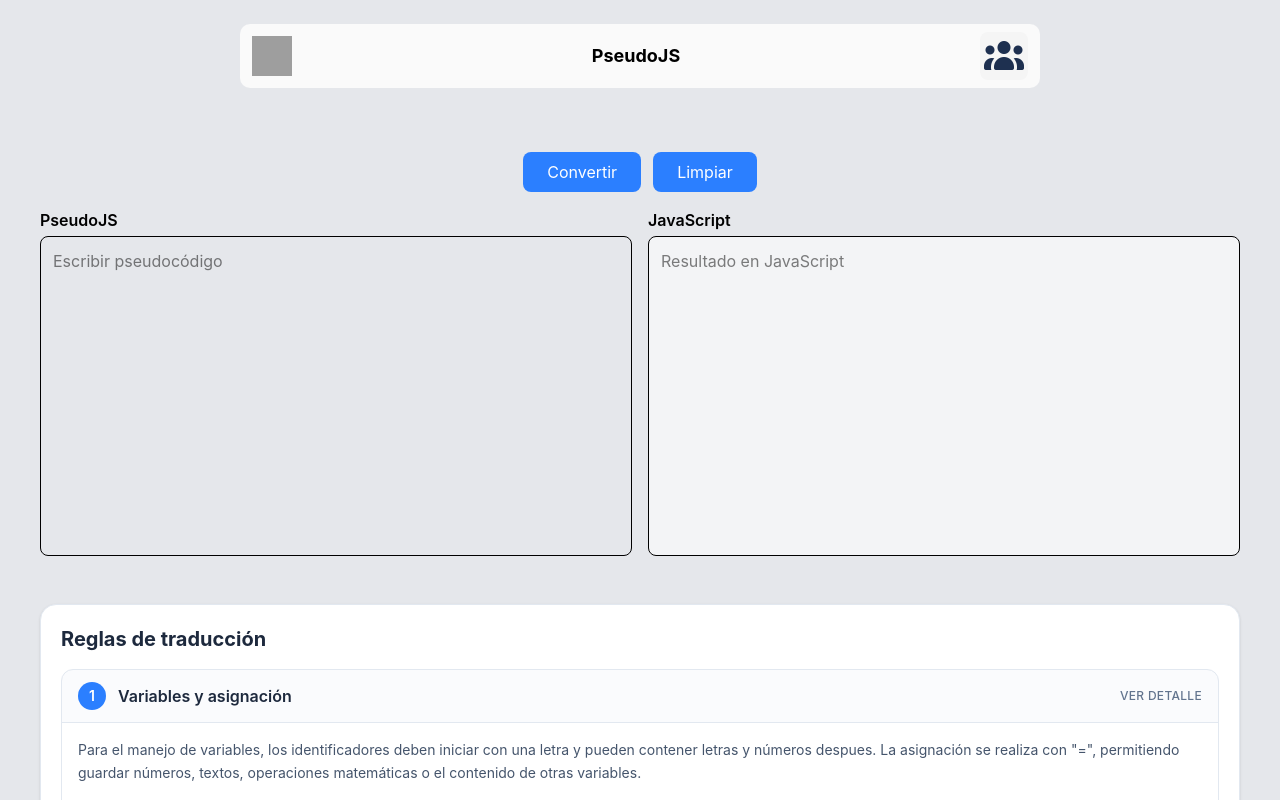
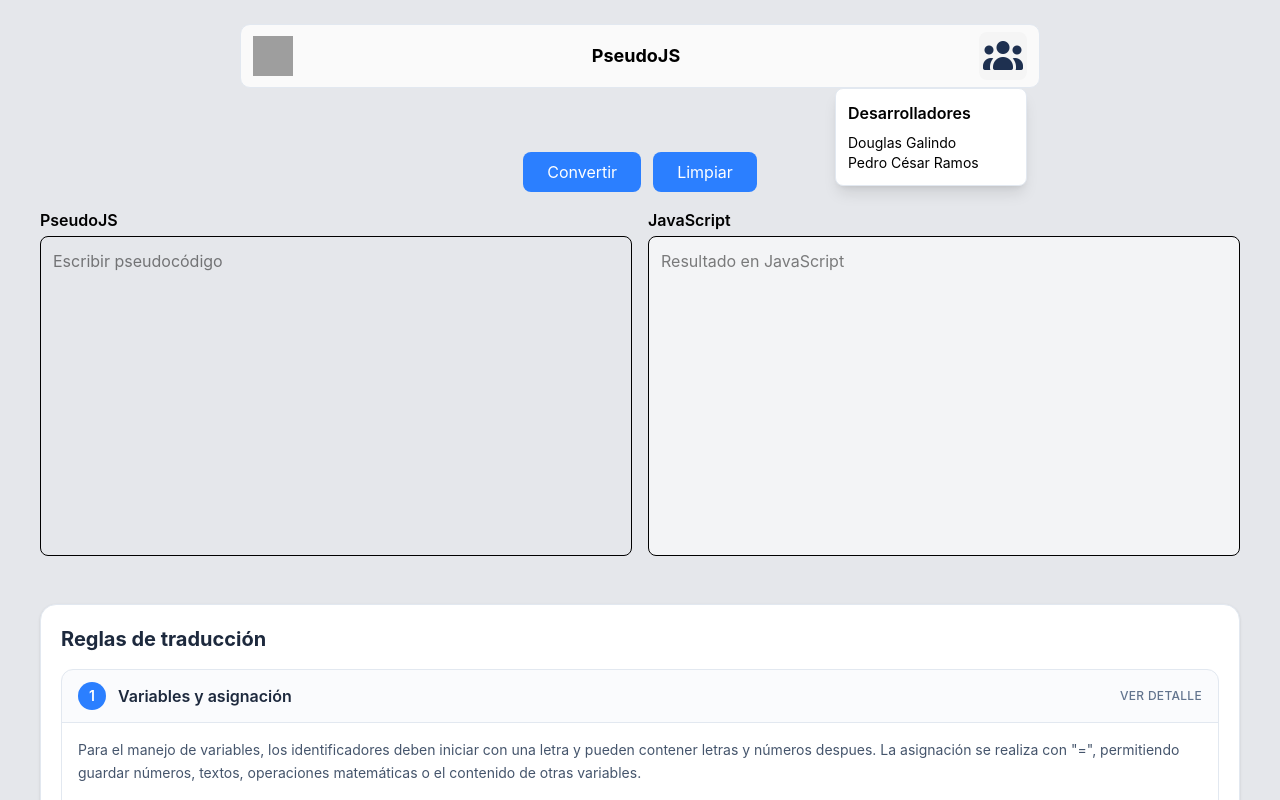
Before and after one commit to DougGM/compiladores-project, a React (Vite) app: page / in a window 1280 px wide. Both pictures are taken after a click on the button 1004 px from the left and 56 px from the top of the page. Shown: the top 800 px of the page. Built offline with nearby package versions, Linux system fonts and the light colour scheme; grey boxes are pictures that could not be loaded.

Commit message:
Botón desarrolladores

```diff
--- a/src/components/Header.jsx
+++ b/src/components/Header.jsx
@@ -1,14 +1,38 @@
+import { useState } from "react"
 import Logo from '../assets/imagenes/umg.ico'
 import Users from '../assets/imagenes/users.png'
 
 export const Header = () => {
+  const [mostrar, setMostrar] = useState(false)
+
   return (
-    <div className='bg-neutral-50 flex justify-between h-16 px-3 py-2  rounded-[10px] items-center'>
+
+    <div className='bg-neutral-50 flex justify-between h-16 px-3 py-2  rounded-[10px] items-center border border-slate-200'>
         <img src={Logo} alt="logo" className='w-10 h-10' />
+
         <h1 className='font-bold text-lg'>PseudoJS</h1>
-        <button className=' bg-neutral-100 size-12 grid place-content-center rounded-lg cursor-pointer hover:bg-neutral-200 '>
-            <img src={Users} alt="colaboradores" className='w-10 h-10 '/>
+
+
+      {/* CONTENEDOR boton desarrolladores */}
+      <div className="relative">
+        <button
+          onClick={() => setMostrar(!mostrar)}
+          className='bg-neutral-100 size-12 grid place-content-center rounded-lg cursor-pointer hover:bg-neutral-200'
+        >
+          <img src={Users} alt="colaboradores" className='w-10 h-10'/>
         </button>
+
+        {/* Muestra nombres */}
+        {mostrar && (
+          <div className="absolute right-0 mt-2 w-48 bg-white border border-slate-200 rounded-lg shadow-lg p-3">
+            <p className="font-semibold mb-2">Desarrolladores</p>
+            <p className="text-sm">Douglas Galindo</p>
+            <p className="text-sm">Pedro César Ramos</p>
+          </div>
+        )}
+      </div>
+
     </div>
+
   )
 }
```
